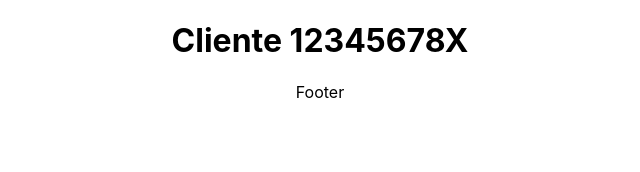
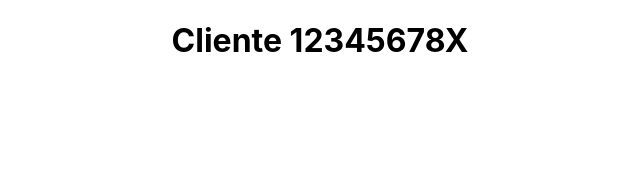
Before and after one commit to marcosjrs/Clientes-App-React, a React (Create React App) app: page /customers/12345678X in a window 1280 px wide. Shown: the top 172 px of the page, without its empty margins (320-960 px from the left). Built offline with nearby package versions, Linux system fonts and the light colour scheme; data requests are answered from the project's data file.

Commit message:
Cambio minimo, eliminacion de texto en footer

```diff
--- a/src/containers/CustomerContainer.js
+++ b/src/containers/CustomerContainer.js
@@ -42,7 +42,7 @@ export class CustomerContainer extends Component {
                             {this.props.customer && this.renderBody()}
                         </div>
                     }
-                    footer='Footer'
+                    footer=' '
                 ></AppFrame>
             </div>
         )
--- a/src/containers/CustomersContainer.js
+++ b/src/containers/CustomersContainer.js
@@ -39,7 +39,7 @@ export class CustomersContainer extends Component {
                 <AppFrame
                 header={"Listado de clientes"}
                 body={this.renderBody(this.props.customers)}
-                footer="Footer"
+                footer=" "
                 ></AppFrame>
             </div>
         )
--- a/src/containers/HomeContainer.js
+++ b/src/containers/HomeContainer.js
@@ -24,7 +24,7 @@ export class HomeContainer extends Component {
                             </CustomersAction>
                         </div>
                     }
-                    footer="Footer"
+                    footer=" "
                 ></AppFrame>
             </div>
         )
```
